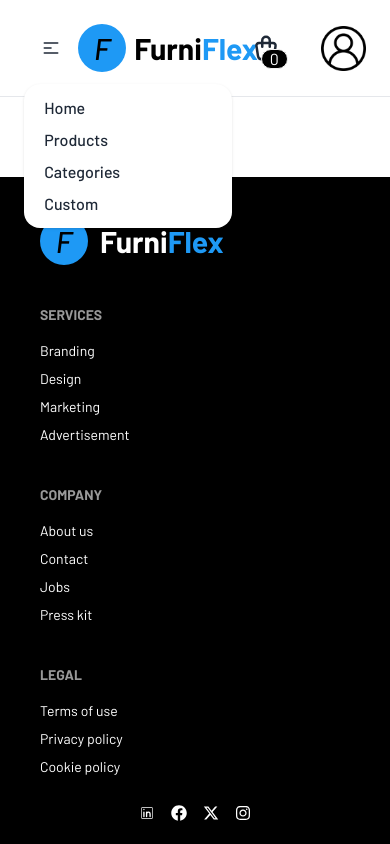
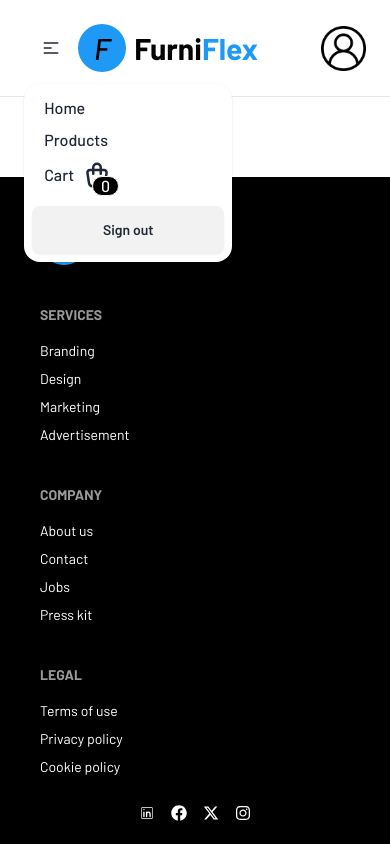
Before and after one commit to Shahriar-Samir/FurniFlex-client, a React (Vite) app: page / in a window 390 px wide. Both pictures are taken after a click on the button 51 px from the left and 48 px from the top of the page. Shown: the top 844 px of the page. Built offline with nearby package versions, Linux system fonts and the light colour scheme; no server answers.

Commit message:
add: responsiveness to navbar

```diff
--- a/src/Components/navbar.jsx
+++ b/src/Components/navbar.jsx
@@ -46,8 +46,12 @@ const Navbar = () => {
         className="menu menu-sm dropdown-content bg-base-100 rounded-box z-[1] mt-3 w-52 p-2 shadow">
  <li><Link className='font-medium text-base' to='/'>Home</Link></li>
         <li><Link to='/products' className='font-medium text-base'>Products</Link></li>
-        <li><Link to='/categories' className='font-medium text-base'>Categories</Link></li>
-        <li><Link to='/custom' className='font-medium text-base'>Custom</Link></li>
+        <li className='md:hidden'><Link to='/cart' className='font-medium text-base flex'>Cart <button className="flex items-center justify-center relative">
+  <Link to='/cart'>
+  <TbShoppingBag  className='text-3xl'/>
+ <div className="badge bg-black text-white text-base absolute end-[-7px] top-4 p-2">{amount}</div></Link>
+</button></Link></li>
+        <li className='mt-3' onClick={signOut}><button className='btn'>Sign out</button></li>
       </ul>
     </div>
     <Link className="text-xl flex items-center justify-center gap-2" to='/'>
@@ -67,7 +71,7 @@ const Navbar = () => {
     </ul>
   </div>
   <div className="navbar-end gap-10">
-  <button className="flex items-center justify-center relative">
+  <button className="hidden md:flex items-center justify-center relative">
   <Link to='/cart'>
   <TbShoppingBag  className='text-3xl'/>
  <div className="badge bg-black text-white text-base absolute end-[-7px] top-4 p-2">{amount}</div></Link>
```
